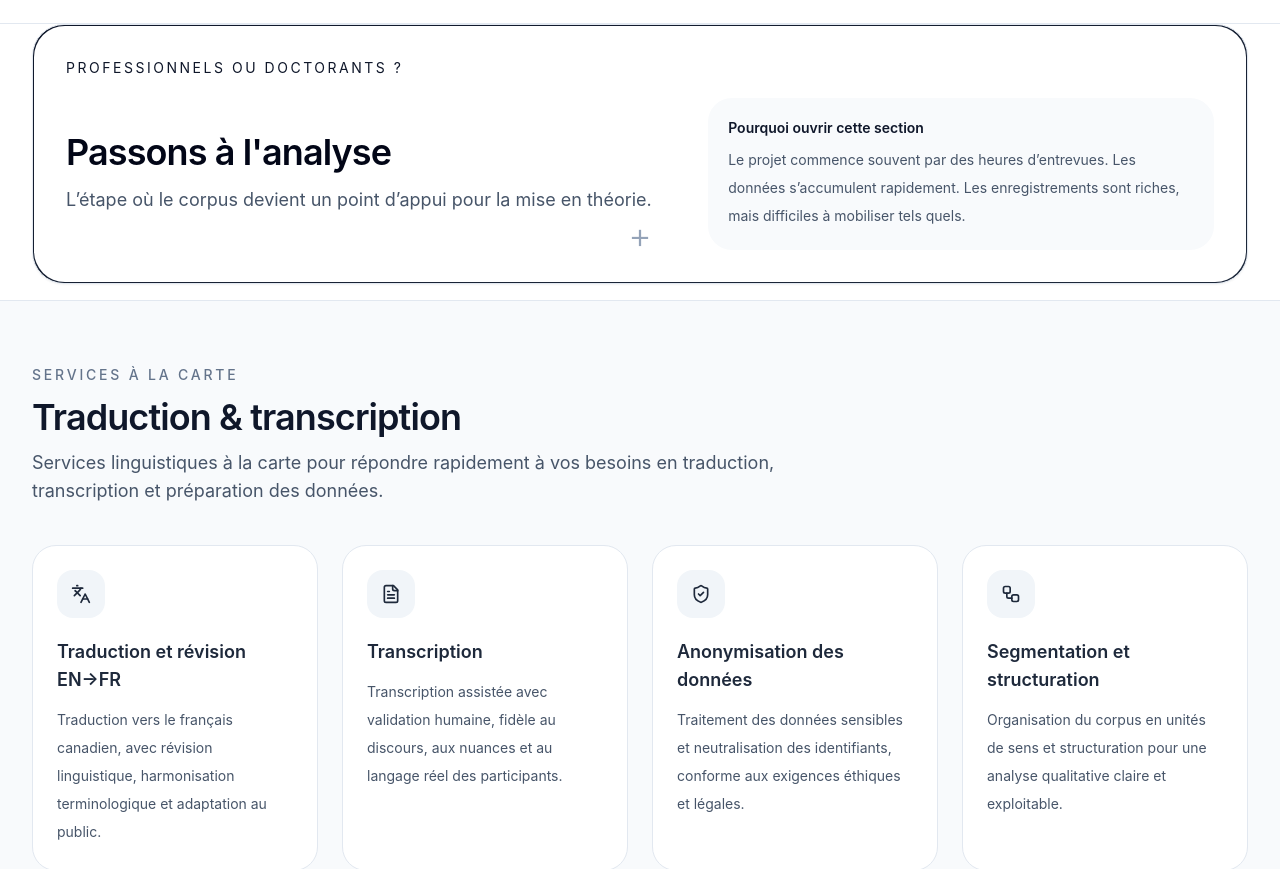
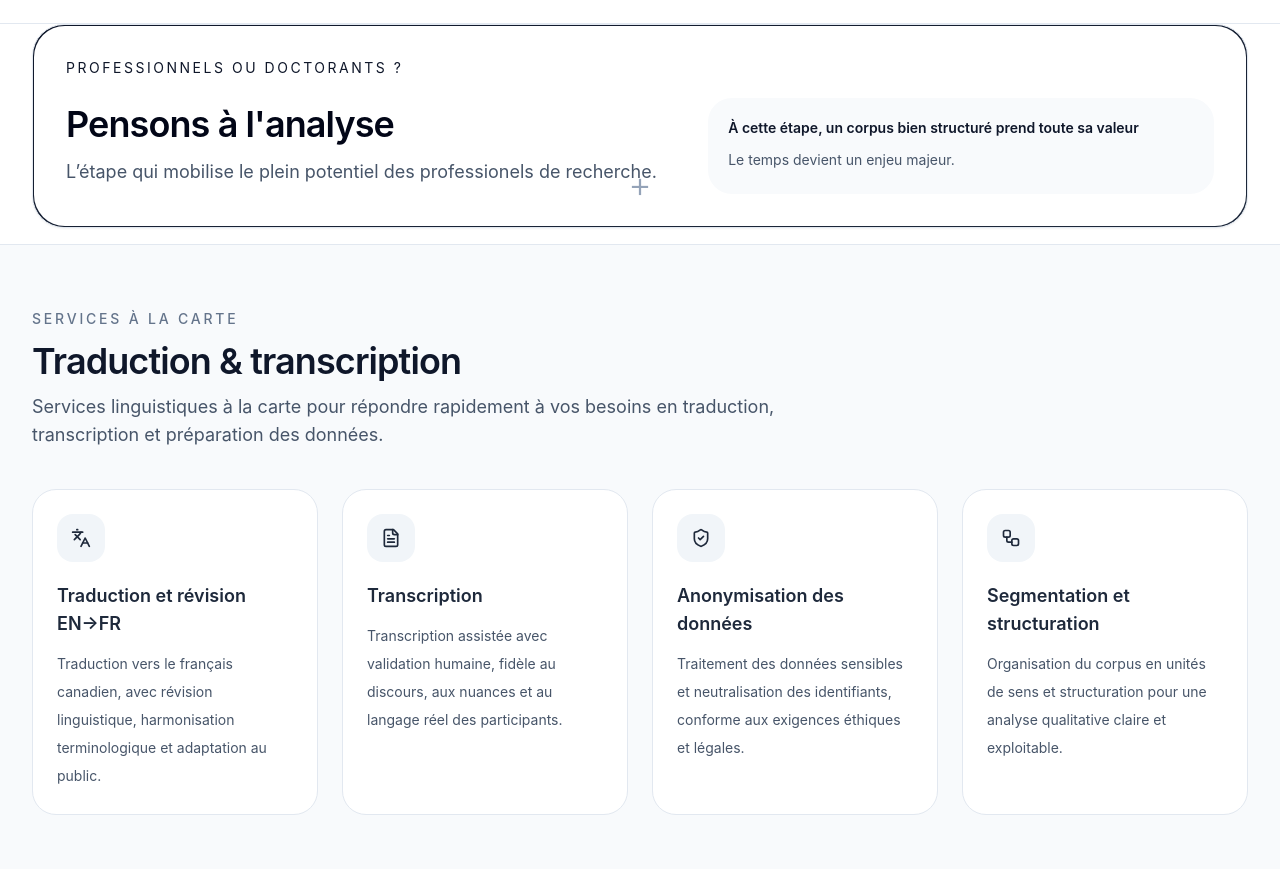
Before and after one commit to momopro21/vidame-recherche, a React (Vite) app: page / in a window 1280 px wide. Shown: the part 2542-3411 px from the top of the page. Built offline with nearby package versions, Linux system fonts and the light colour scheme; the HTML template or start-up script is replaced by a standard one.

Commit message:
Update App.tsx

```diff
--- a/src/App.tsx
+++ b/src/App.tsx
@@ -487,19 +487,18 @@ function Shell({
                     <div className="relative grid gap-6 rounded-[1.5rem] md:grid-cols-[1.1fr_0.9fr] md:items-center">
                       <div>
                         <div className="text-3xl font-semibold tracking-tight text-slate-950 md:text-4xl">
-                          Passons à l'analyse
+                          Pensons à l'analyse
                         </div>
                         <p className="mt-3 max-w-2xl text-lg leading-8 text-slate-600">
-                          L’étape où le corpus devient un point d’appui pour la mise en théorie.
+                          L’étape qui mobilise le plein potentiel des professionels de recherche.
                         </p>
                       </div>
                       <div className="rounded-[1.5rem] bg-slate-50 p-5 transition-colors duration-200 group-hover:bg-slate-100">
                         <div className="text-sm font-semibold text-slate-900">
-                          Pourquoi ouvrir cette section
+                          À cette étape, un corpus bien structuré prend toute sa valeur
                         </div>
                         <p className="mt-2 text-sm leading-7 text-slate-600">
-                          Le projet commence souvent par des heures d’entrevues.
-                          Les données s’accumulent rapidement. Les enregistrements sont riches, mais difficiles à mobiliser tels quels.
+                         Le temps devient un enjeu majeur.
                         </p>
                       </div>
                       <div className="pointer-events-none absolute left-1/2 top-[90%] -translate-x-1/2 -translate-y-1/2 text-4xl font-light leading-none text-slate-400">
@@ -509,7 +508,8 @@ function Shell({
                   </summary>
                   <div className="mt-6 space-y-6 leading-8 text-slate-600">
                     <p>
-                      Le projet commence souvent par des heures d'entrevues. Les données s'accumulent rapidement. Les enregistrements sont riches, mais difficiles à mobiliser tels quels.
+                       Le projet commence souvent par des heures d’entrevues.
+                          Les données s’accumulent rapidement. Les enregistrements sont riches, mais difficiles à mobiliser tels quels.
                     </p>
                     <p>
                       Une première transformation est nécessaire : passer de l'audio au texte. Mais ce texte reste encore un matériau brut. Il faut ensuite le structurer, l'anonymiser, le segmenter et le rendre navigable.
```
